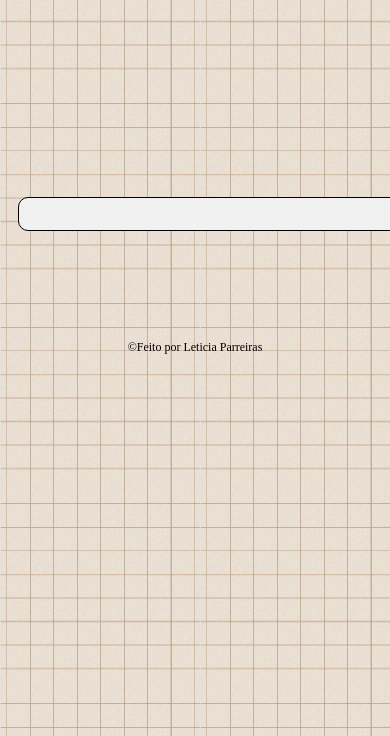
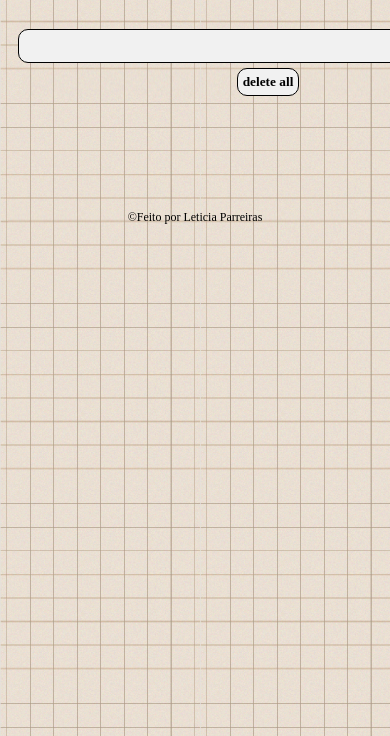
Before and after one commit to LeticiaParreiras/todolist, a plain HTML site: page index.html in a window 390 px wide. Shown: the part 108-844 px from the top of the page. Drawn offline with Linux system fonts and the light colour scheme; a web font is replaced by a local one.

Commit message:
funções deletar
adicionado a função delete all e a confirmação para deletar

```diff
--- a/index.html
+++ b/index.html
@@ -15,7 +15,9 @@
         </ul>
         </div>
         <span class="input"><input type="text" name="text" id="text"><input type="button" id="add" value="add" onclick="add()"></span>
-
+        <div id="deleteall">
+            <input type="button"  value="delete all" onclick="deleteall()">
+        </div>
     </main>
     <footer><p>&copy;Feito por Leticia Parreiras</p></footer>
 </body>
--- a/script.js
+++ b/script.js
@@ -39,10 +39,17 @@ list.addEventListener("change", function (e) {
 
 list.addEventListener("click", function(e) {
      if (e.target.tagName === "SPAN") {
+        if(window.confirm("Certeza que deletar tarefa?")){
         e.target.parentElement.remove(); // Remove o item pai (<li>) ao clicar no <span>
-        savedata()
+        savedata()}
     }
 },false);
+function deleteall(){
+    if(window.confirm("Certeza que deletar tarefa?")){
+        list.innerHTML=""
+    }
+    savedata()
+}
 function savedata(){
     localStorage.setItem("data",list.innerHTML)
 }
--- a/style.css
+++ b/style.css
@@ -36,20 +36,23 @@ p{
     background: #f1f1f1;
     border: 1px solid black;
 }
-#add{
-    width: 10%;
+input[type="button"]{
+
+    padding: 5px;
     border-radius: 10px;
     background: #f1f1f1;
     font-weight: 700;
     border: 1px solid black;
 }
-.input{
-    margin-top: 200px;
+input[type="button"]:hover{
+    opacity: 85%;
+}
+#deleteall{
+    margin: 5px;
     display: flex;
-
+    justify-content: center;
 }
 #list{
-
     margin-bottom: 30px;
 }
 
@@ -131,14 +134,3 @@ footer{
     text-align: center;
     position: sticky;
 }
-@media screen and (max-width: 730px) {
-    #text{
-        width: 80%;
-
-    }
-    #add{
-        width: 20%;
-
-    }
-
-}
```
